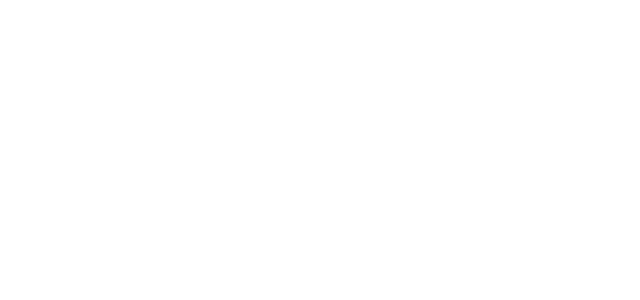
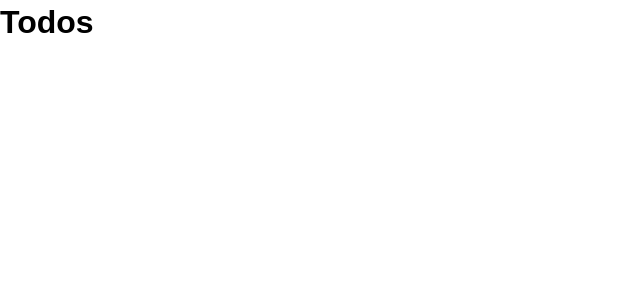
Before and after one commit to ghost-fa/vue-todolist, a Vue app: page / in a window 1280 px wide. Shown: the top 300 px of the page, without its empty margins (0-640 px from the left). Built offline with nearby package versions, Linux system fonts and the light colour scheme.

Commit message:
add Todos component and render in app vue

```diff
--- a/src/App.vue
+++ b/src/App.vue
@@ -1,16 +1,37 @@
 <template>
   <div id="app">
 
-
+<Todos />
   </div>
 </template>
 
 <script>
-
+import Todos from './components/Todos'
 export default {
   name: 'app',
   components: {
-
+Todos
+  },
+  data(){
+    return{
+    todos:[
+      {
+        id:1,
+        title:'Todo One',
+        completed:false
+      },
+      {
+        id:2,
+        title:'Todo Tow',
+        completed:false
+      },
+      {
+        id:3,
+        title:'Todo Three',
+        completed:false
+      },
+    ]
+    }
   }
 }
 </script>
--- /dev/null
+++ b/src/components/Todos.vue
@@ -0,0 +1,23 @@
+<template>
+
+  <div>
+
+    <h1>Todos</h1>
+
+  </div>
+
+</template>
+
+<script>
+export default{
+  name:'Todos'
+}
+
+</script>
+
+
+<style scoped>
+
+
+
+</style>
```
